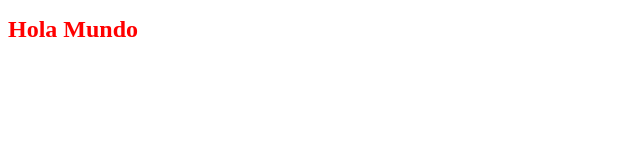
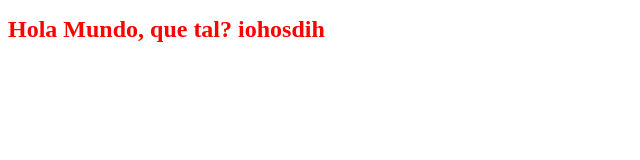
Before and after one commit to miguelmichelangelli/Course-Web-Development, a plain HTML site: page index.html in a window 1280 px wide. Shown: the whole page, without its empty margins (0-640 px from the left). Drawn offline with Linux system fonts and the light colour scheme.

```diff
--- a/index.html
+++ b/index.html
@@ -7,6 +7,6 @@
   <title>Mi primer sitio web</title>
 </head>
 <body>
-  <h1>Hola Mundo</h1>
+  <h1>Hola Mundo, que tal? iohosdih</h1>
 </body>
 </html>
```
